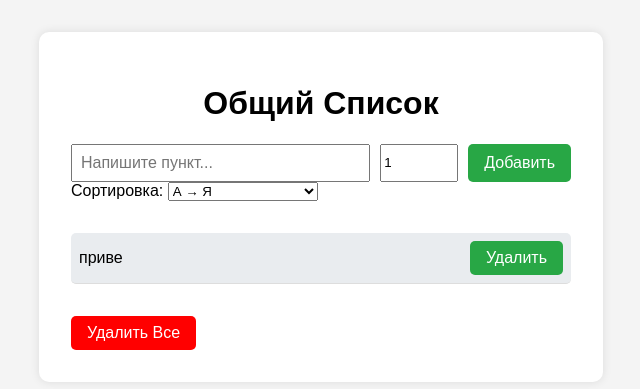
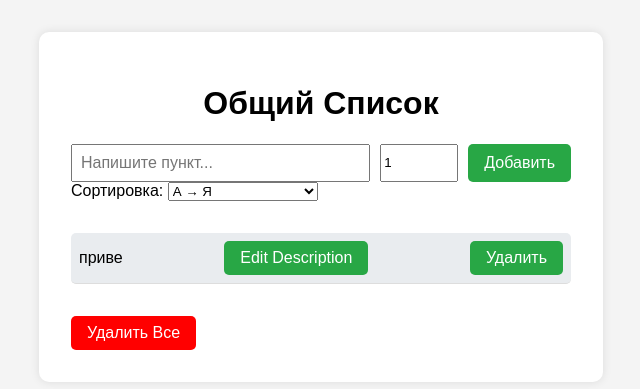
Before and after one commit to Tiko102030/GroceList, a Flask app: page / in a window 1280 px wide. Shown: the top 389 px of the page, without its empty margins (319-959 px from the left). Run offline with Flask 3, Linux system fonts and the light colour scheme; data comes from the database, SQL or seed files in the repository; both versions use the stored data as it was after the commit.

Commit message:
Minor Changes

```diff
--- a/app.py
+++ b/app.py
@@ -21,14 +21,18 @@ def add_item():
     data = request.get_json()
     item = data.get('item', '').strip()
     count = int(data.get('count', 1))
+    description = data.get('description', '').strip()
 
     if item:
         conn = get_db_connection()
-        cursor = conn.execute('INSERT INTO list (item, count) VALUES (?, ?)', (item, count))
+        cursor = conn.execute(
+            'INSERT INTO list (item, count, description) VALUES (?, ?, ?)',
+            (item, count, description)
+        )
         item_id = cursor.lastrowid
         conn.commit()
         conn.close()
-        return jsonify({'success': True, 'item': item, 'id': item_id, 'count': count})
+        return jsonify({'success': True, 'item': item, 'id': item_id, 'count': count, 'description': description})
 
     return jsonify({'success': False}), 400
 
@@ -57,16 +61,28 @@ def get_items():
     conn = get_db_connection()
 
     if sort == 'az':
-        items = conn.execute('SELECT id, item, count FROM list ORDER BY item COLLATE NOCASE ASC').fetchall()
+        items = conn.execute('SELECT id, item, count, description FROM list ORDER BY item COLLATE NOCASE ASC').fetchall()
     elif sort == 'za':
-        items = conn.execute('SELECT id, item, count FROM list ORDER BY item COLLATE NOCASE DESC').fetchall()
+        items = conn.execute('SELECT id, item, count, description FROM list ORDER BY item COLLATE NOCASE DESC').fetchall()
     elif sort == 'amount':
-        items = conn.execute('SELECT id, item, count FROM list ORDER BY count DESC').fetchall()
+        items = conn.execute('SELECT id, item, count, description FROM list ORDER BY count DESC').fetchall()
     else:
-        items = conn.execute('SELECT id, item, count FROM list').fetchall()
+        items = conn.execute('SELECT id, item, count, description FROM list').fetchall()
 
     conn.close()
     return jsonify(items)
+
+@app.route('/update-description/<int:item_id>', methods=['POST'])
+def update_description(item_id):
+    data = request.get_json()
+    description = data.get('description', '').strip()
+
+    conn = get_db_connection()
+    conn.execute('UPDATE list SET description = ? WHERE id = ?', (description, item_id))
+    conn.commit()
+    conn.close()
+
+    return jsonify({'success': True})
 
 
 
--- a/init_db.py
+++ b/init_db.py
@@ -1,6 +1,6 @@
 import sqlite3
 
 conn = sqlite3.connect('data.db')
-conn.execute('CREATE TABLE IF NOT EXISTS list (id INTEGER PRIMARY KEY AUTOINCREMENT, item TEXT, count INTEGER)')
+conn.execute('CREATE TABLE IF NOT EXISTS list (id INTEGER PRIMARY KEY AUTOINCREMENT, item TEXT, count INTEGER, description TEXT)')
 conn.commit()
 conn.close()
--- a/templates/index.html
+++ b/templates/index.html
@@ -49,17 +49,18 @@
         form.addEventListener('submit', async (e) => {
         e.preventDefault();
         const count = document.getElementById('count-input').value;
+        const description = prompt('Enter a description for the item:') || '';
 
         const response = await fetch('/add', {
             method: 'POST',
             headers: { 'Content-Type': 'application/json' },
-                body: JSON.stringify({ item: input.value, count: count })
+            body: JSON.stringify({ item: input.value, count: count, description: description })
         });
 
         if (response.ok) {
             const result = await response.json();
             const li = document.createElement('li');
-                li.setAttribute('data-id', result.id); // Use result.id here, not undefined or an old id
+            li.setAttribute('data-id', result.id);
 
             const wrapper = document.createElement('div');
             wrapper.style.display = 'flex';
@@ -91,22 +92,33 @@
                 left.appendChild(countSpan);
             }
 
-                // Right side: delete button
+            // Right side: edit description button + delete button
+            const editBtn = document.createElement('button');
+            editBtn.textContent = 'Edit Description';
+            editBtn.onclick = async () => {
+                const newDescription = prompt('Enter a new description:') || '';
+                const res = await fetch(`/update-description/${result.id}`, {
+                    method: 'POST',
+                    headers: { 'Content-Type': 'application/json' },
+                    body: JSON.stringify({ description: newDescription })
+                });
+                if (res.ok) {
+                    alert('Description updated!');
+                }
+            };
+
             const delBtn = document.createElement('button');
             delBtn.textContent = 'Удалить';
             delBtn.onclick = () => deleteItem(result.id);
 
             wrapper.appendChild(left);
+            wrapper.appendChild(editBtn);
             wrapper.appendChild(delBtn);
             li.appendChild(wrapper);
             document.getElementById('list').appendChild(li);
 
-                // Clear input after adding the item
             input.value = '';
         }
-
-            // You can still call fetchAndRenderList if you want periodic updates
-            // fetchAndRenderList();
     });
 
 
@@ -135,14 +147,13 @@
         const sortOrder = document.getElementById('sort-select').value;
         const res = await fetch(`/items?sort=${sortOrder}`);
         const items = await res.json();
-            const count = document.getElementById('count-input').value;
 
         const list = document.getElementById('list');
         list.innerHTML = ''; // Clear list every time
 
-            items.forEach(([id, item, count]) => {
+        items.forEach(([id, item, count, description]) => {
             const li = document.createElement('li');
-                li.setAttribute('data-id', id || res.id);
+            li.setAttribute('data-id', id);
 
             const wrapper = document.createElement('div');
             wrapper.style.display = 'flex';
@@ -157,15 +168,14 @@
             left.style.gap = '0.5rem';
 
             const itemName = document.createElement('span');
-                itemName.textContent = item || result.item;
+            itemName.textContent = item;
             itemName.style.fontWeight = '500';
 
             left.appendChild(itemName);
 
-                const countValue = count || result.count;
-                if (parseInt(countValue) > 1) {
+            if (parseInt(count) > 1) {
                 const countSpan = document.createElement('span');
-                    countSpan.textContent = `× ${countValue}`;
+                countSpan.textContent = `× ${count}`;
                 countSpan.style.background = '#78ffb6';
                 countSpan.style.padding = '2px 6px';
                 countSpan.style.borderRadius = '5px';
@@ -174,12 +184,27 @@
                 left.appendChild(countSpan);
             }
 
-                // Right side: delete button
+            // Right side: edit description button + delete button
+            const editBtn = document.createElement('button');
+            editBtn.textContent = 'Edit Description';
+            editBtn.onclick = async () => {
+                const newDescription = prompt('Enter a new description:') || '';
+                const res = await fetch(`/update-description/${id}`, {
+                    method: 'POST',
+                    headers: { 'Content-Type': 'application/json' },
+                    body: JSON.stringify({ description: newDescription })
+                });
+                if (res.ok) {
+                    alert('Description updated!');
+                }
+            };
+
             const delBtn = document.createElement('button');
             delBtn.textContent = 'Удалить';
-                delBtn.onclick = () => deleteItem(id || result.id);
+            delBtn.onclick = () => deleteItem(id);
 
             wrapper.appendChild(left);
+            wrapper.appendChild(editBtn);
             wrapper.appendChild(delBtn);
             li.appendChild(wrapper);
 
```
Also changed, not shown: data.db. Lines whose indentation alone changed are shown as unchanged.
